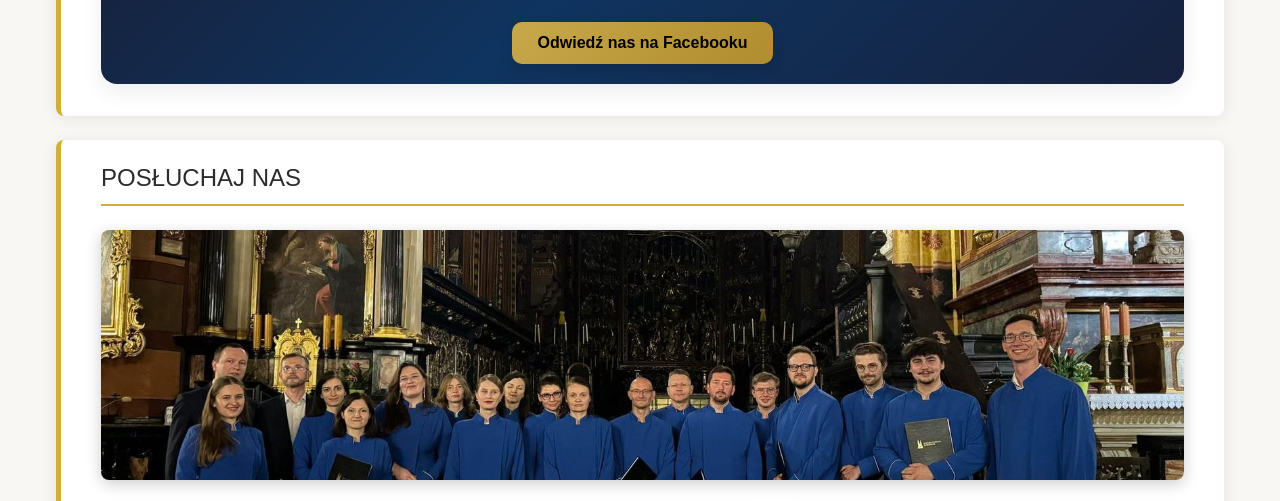
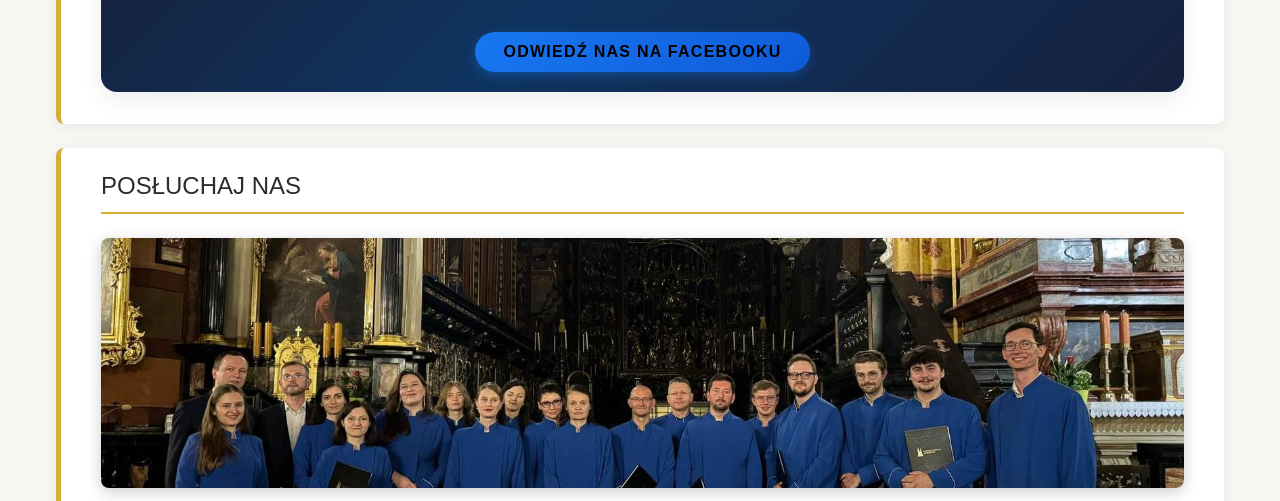
Before and after one commit to zurawskipiotr97-glitch/CappellaMarialisVercel, a website: page index.html in a window 1280 px wide. Shown: the part 1807-2308 px from the top of the page. Drawn offline with Linux system fonts and the light colour scheme; no server answers.

Commit message:
facebook-test

```diff
--- a/index.html
+++ b/index.html
@@ -188,7 +188,7 @@
                             style="text-decoration:none;color:inherit;">
                                 <span class="fb-text">facebook</span>
                                 <p class="fb-note">
-                                    Official profile of Cappella Marialis
+                                    Oficjalny profil Cappella Marialis
                                 </p>
                             </a>
                     </div>
@@ -479,7 +479,7 @@
                         : rawBody;
 
                     const linkButton = post.link
-                        ? `<a href="${post.link}" target="_blank" class="news-link">Zobacz na Facebooku</a>`
+                        ? `<a href="${post.link}" target="_blank" class="fb-cta">Zobacz na Facebooku</a>`
                         : '';
 
                     item.innerHTML = `
--- a/style.css
+++ b/style.css
@@ -1832,3 +1832,35 @@ NEWS / FACEBOOK – hover jak logo YouTube
   text-decoration: none;
   color: inherit;
 }
+
+
+/* ==========================================================================
+   FACEBOOK BUTTONS – unified style
+   ========================================================================== */
+
+.fb-cta,
+.fb-btn,
+.fb-link a {
+  display: inline-flex;
+  align-items: center;
+  justify-content: center;
+  padding: 0.7rem 1.8rem;
+  margin-top: 0.6rem;
+  border-radius: 999px;
+  font-weight: 700;
+  letter-spacing: 0.08em;
+  text-transform: uppercase;
+  text-decoration: none;
+  color: #ffffff;
+  background: linear-gradient(135deg, #1877f2 0%, #0f5bd8 100%);
+  box-shadow: 0 4px 12px rgba(24, 119, 242, 0.35);
+  transition: transform 0.2s ease, box-shadow 0.2s ease, background 0.2s ease;
+}
+
+.fb-cta:hover,
+.fb-btn:hover,
+.fb-link a:hover {
+  background: linear-gradient(135deg, #3b8cff 0%, #1877f2 100%);
+  transform: translateY(-2px);
+  box-shadow: 0 6px 16px rgba(24, 119, 242, 0.45);
+}
```
